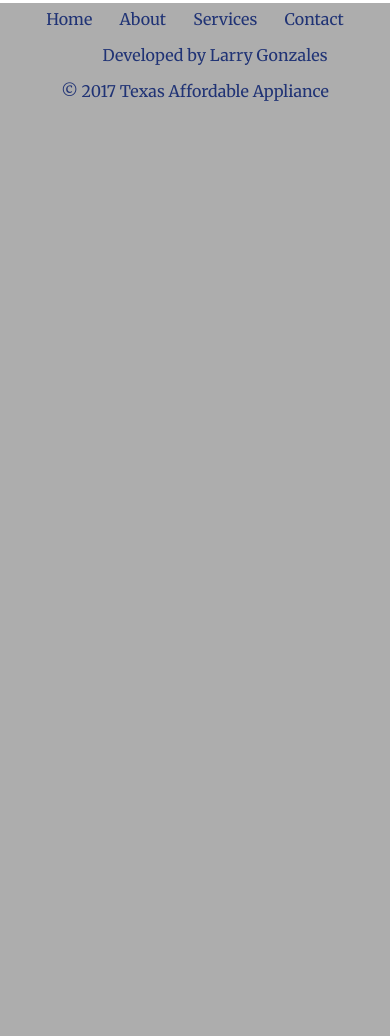
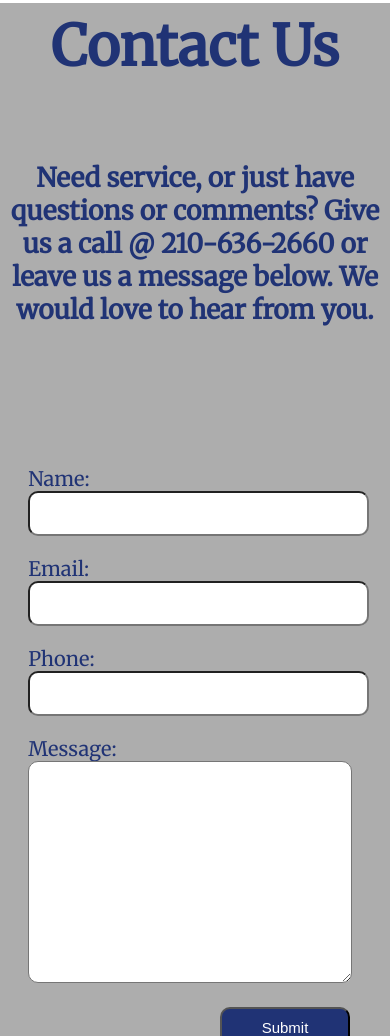
Before and after one commit to larryg727/texasAffordableAppliance, a plain HTML site: page contact.html in a window 390 px wide. Shown: the part 59-1095 px from the top of the page. Before the commit the page ends 844 px from the top, so only its background shows below. Drawn offline with nearby package versions, Linux system fonts and the light colour scheme.

Commit message:
-added php file to handle contact form emails and made contact form mobile responsive

```diff
--- a/contact.html
+++ b/contact.html
@@ -65,6 +65,38 @@
     </div>
 
 </nav>
+<main class="container">
+   <h1 id="pageTitle">Contact Us</h1>
+   <div class="section">
+       <h3>Need service, or just have questions or comments? Give us a call @ <a href="tel:2106362660">210-636-2660</a> or leave us a message below. We would love to hear from you.</h3>
+       </div>
+    <form action="contactHandler.php" method="POST">
+        <div class="form-group">
+        <label for="name">Name: </label>
+        <input type="text" id="name" name="name">
+        </div>
+        <div class="form-group">
+            <label for="email">Email: </label>
+            <input type="email" id="email" name="email">
+        </div>
+        <div class="form-group">
+            <label for="phone">Phone: </label>
+            <input type="tel" id="phone" name="phone">
+        </div>
+        <div class="form-group" id="textArea">
+            <label for="message">Message: </label>
+            <textarea name="message" id="message" rows="10"></textarea>
+        </div>
+        <button type="submit" name="submit" value="submit">Submit</button>
+
+
+    </form>
+
+
+
+
+
+</main>
 
 
 <footer>
--- a/css/style.css
+++ b/css/style.css
@@ -214,6 +214,11 @@ span {
     color: #203375;
 }
 
+form {
+    width: 65%;
+    margin: 0 auto;
+}
+
 footer {
     width: 100%;
     text-align: center;
@@ -246,6 +251,51 @@ footer ul {
     font-size: 5em;
     color: #203375;
     margin: 70px auto 40px auto;
+}
+
+form {
+    width: 70%;
+    margin-right: 20%;
+}
+
+.form-group {
+    width: 100%;
+    text-align: right;
+    margin: 20px 100px 20px auto;
+}
+
+input {
+    padding: 10px;
+    width: 70%;
+    border-radius: 10px;
+    font-size: 18px;
+}
+
+textarea {
+    box-sizing: border-box;
+     padding: 10px;
+    width: 73%;
+    border-radius: 10px;
+    font-size: 18px;
+}
+
+label {
+    font-size: 20px;
+}
+
+#textArea label {
+    vertical-align: top;
+
+}
+
+button {
+    padding: 10px;
+    color: #fff;
+    background-color: #203375;
+    border-radius: 10px;
+    width: 130px;
+    font-size: 15px;
+    margin-left: 180px;
 }
 
 @media screen and (max-width: 1165px) {
@@ -343,6 +393,22 @@ footer ul {
         font-size: 3.5em;
     }
 
+    form {
+    width: 90%;
+        margin: 0 auto;
+    }
+
+    input {
+        width: 95%;
+    }
+
+    textArea {
+        width: 97%;
+    }
+
+    .form-group {
+        text-align: left;
+    }
 }
 
 @media screen and (max-width: 480px) {
```
Also changed, not shown: index.html (+1 -1 lines), 1 other file.
